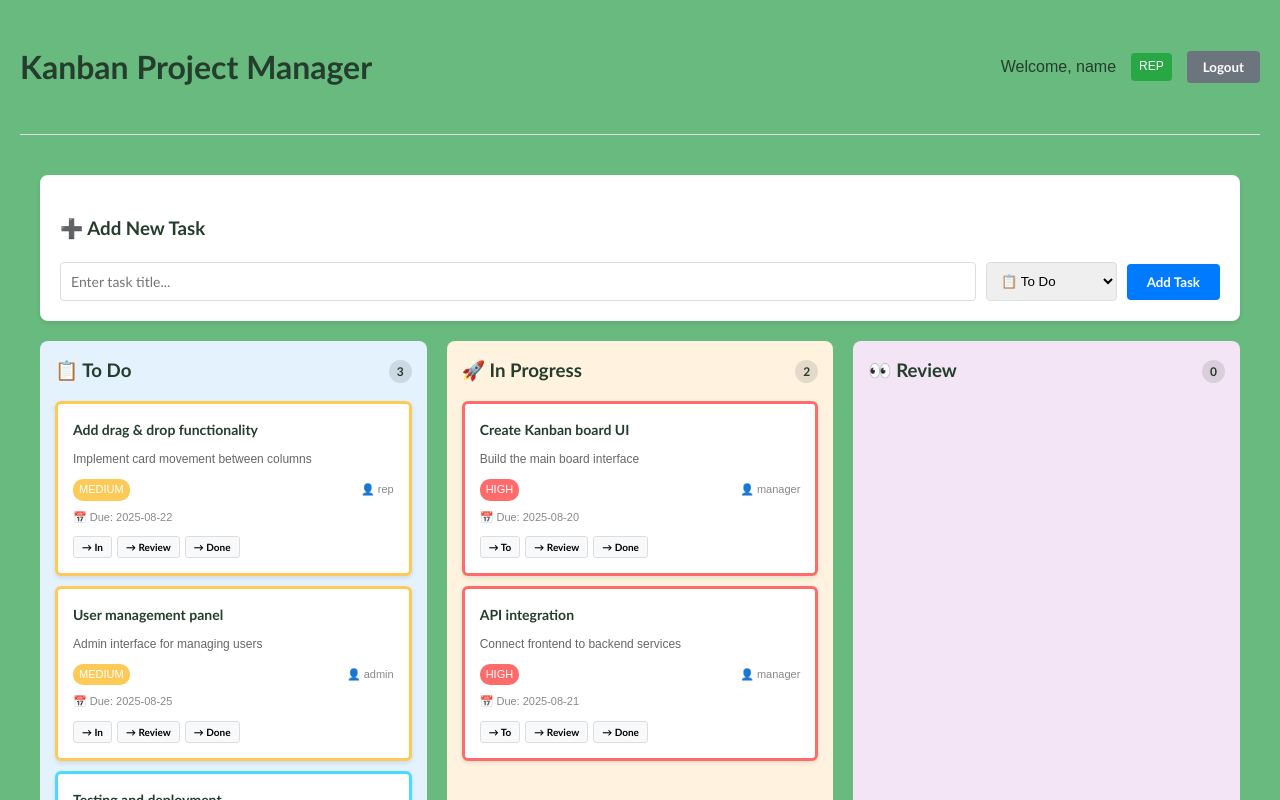
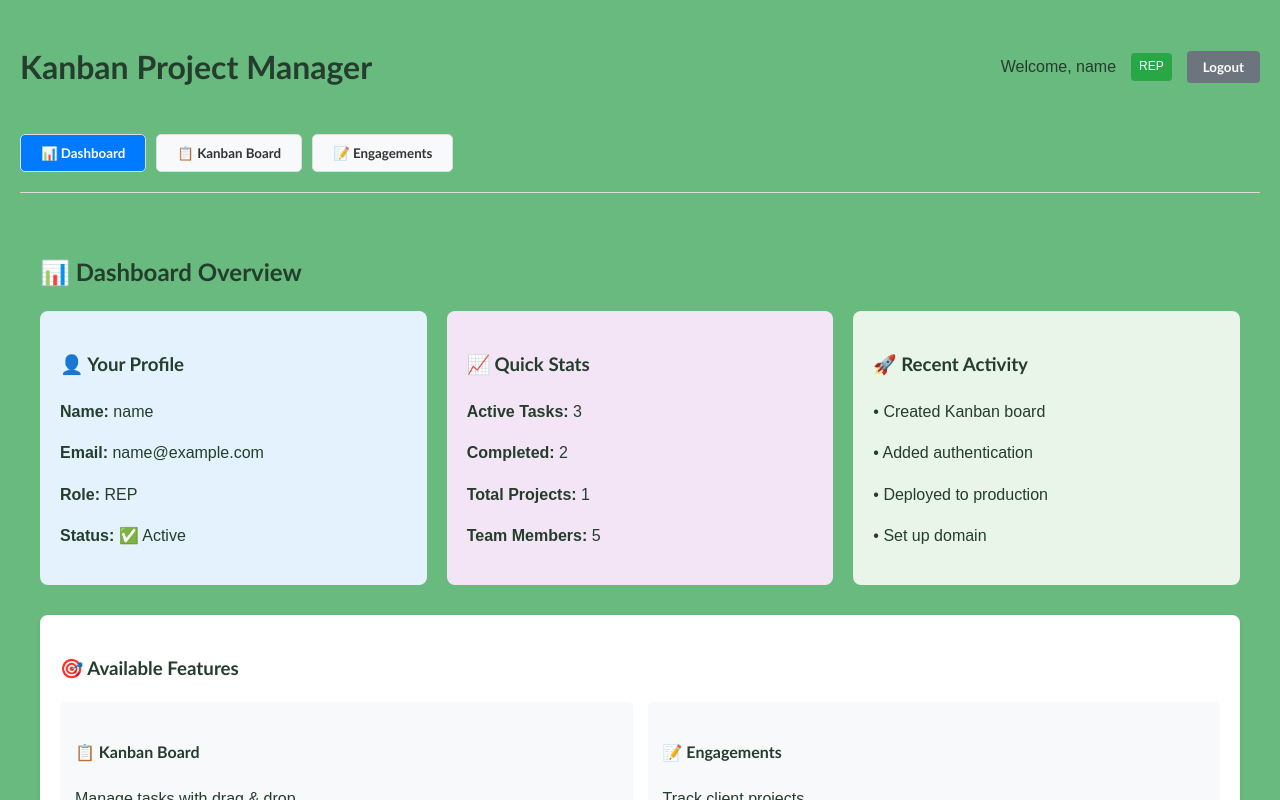
Before and after one commit to barnacle1028/Kanban-Project-Manager, a React (Vite) app: page / in a window 1280 px wide. Both pictures are taken after typing "name@example.com", "Sample123" into the empty fields and a click on the button "Sign In". Shown: the top 800 px of the page. Built offline with nearby package versions, Linux system fonts and the light colour scheme.

Commit message:
Add complete navigation, dashboard, and role-based views to Kanban application

```diff
--- a/src/App.tsx
+++ b/src/App.tsx
@@ -438,13 +438,203 @@ function App() {
             </button>
           </div>
         </div>
+
+        {/* Navigation */}
+        <NavigationMenu user={user} />
       </header>
 
       <main>
-        <KanbanBoard user={user} />
+        <AppContent user={user} />
       </main>
     </div>
   )
 }
 
+function NavigationMenu({ user }: { user: any }) {
+  const [activeView, setActiveView] = React.useState('dashboard')
+
+  const navItems = React.useMemo(() => {
+    const items = [
+      { id: 'dashboard', label: '📊 Dashboard', roles: ['REP', 'MANAGER', 'ADMIN'] },
+      { id: 'kanban', label: '📋 Kanban Board', roles: ['REP', 'MANAGER', 'ADMIN'] },
+      { id: 'engagements', label: '📝 Engagements', roles: ['REP', 'MANAGER', 'ADMIN'] },
+    ]
+
+    if (user.role === 'MANAGER' || user.role === 'ADMIN') {
+      items.push({ id: 'team', label: '👥 Team Management', roles: ['MANAGER', 'ADMIN'] })
+    }
+
+    if (user.role === 'ADMIN') {
+      items.push({ id: 'admin', label: '⚙️ Administration', roles: ['ADMIN'] })
+    }
+
+    return items.filter(item => item.roles.includes(user.role))
+  }, [user.role])
+
+  return (
+    <nav style={{ marginTop: '20px' }}>
+      <div style={{ display: 'flex', gap: '10px', flexWrap: 'wrap' }}>
+        {navItems.map(item => (
+          <button
+            key={item.id}
+            onClick={() => setActiveView(item.id)}
+            style={{
+              padding: '10px 20px',
+              backgroundColor: activeView === item.id ? '#007bff' : '#f8f9fa',
+              color: activeView === item.id ? 'white' : '#333',
+              border: '1px solid #ddd',
+              borderRadius: '5px',
+              cursor: 'pointer',
+              transition: 'all 0.2s'
+            }}
+          >
+            {item.label}
+          </button>
+        ))}
+      </div>
+      {/* Pass activeView to parent */}
+      <div style={{ display: 'none' }}>{window.currentView = activeView}</div>
+    </nav>
+  )
+}
+
+function AppContent({ user }: { user: any }) {
+  const [currentView, setCurrentView] = React.useState('dashboard')
+
+  // Listen for view changes from NavigationMenu
+  React.useEffect(() => {
+    const interval = setInterval(() => {
+      if (window.currentView && window.currentView !== currentView) {
+        setCurrentView(window.currentView)
+      }
+    }, 100)
+    return () => clearInterval(interval)
+  }, [currentView])
+
+  switch (currentView) {
+    case 'kanban':
+      return <KanbanBoard user={user} />
+
+    case 'engagements':
+      return <EngagementsView user={user} />
+
+    case 'team':
+      return <TeamManagement user={user} />
+
+    case 'admin':
+      return <AdminPanel user={user} />
+
+    default:
+      return <Dashboard user={user} />
+  }
+}
+
+function Dashboard({ user }: { user: any }) {
+  return (
+    <div style={{ padding: '20px' }}>
+      <h2>📊 Dashboard Overview</h2>
+
+      <div style={{
+        display: 'grid',
+        gridTemplateColumns: 'repeat(auto-fit, minmax(250px, 1fr))',
+        gap: '20px',
+        marginBottom: '30px'
+      }}>
+        <div style={{ backgroundColor: '#e3f2fd', padding: '20px', borderRadius: '8px' }}>
+          <h3>👤 Your Profile</h3>
+          <p><strong>Name:</strong> {user?.name || 'User'}</p>
+          <p><strong>Email:</strong> {user?.email}</p>
+          <p><strong>Role:</strong> {user?.role}</p>
+          <p><strong>Status:</strong> ✅ Active</p>
+        </div>
+
+        <div style={{ backgroundColor: '#f3e5f5', padding: '20px', borderRadius: '8px' }}>
+          <h3>📈 Quick Stats</h3>
+          <p><strong>Active Tasks:</strong> 3</p>
+          <p><strong>Completed:</strong> 2</p>
+          <p><strong>Total Projects:</strong> 1</p>
+          <p><strong>Team Members:</strong> 5</p>
+        </div>
+
+        <div style={{ backgroundColor: '#e8f5e8', padding: '20px', borderRadius: '8px' }}>
+          <h3>🚀 Recent Activity</h3>
+          <p>• Created Kanban board</p>
+          <p>• Added authentication</p>
+          <p>• Deployed to production</p>
+          <p>• Set up domain</p>
+        </div>
+      </div>
+
+      <div style={{ backgroundColor: 'white', padding: '20px', borderRadius: '8px', boxShadow: '0 2px 4px rgba(0,0,0,0.1)' }}>
+        <h3>🎯 Available Features</h3>
+        <div style={{ display: 'grid', gridTemplateColumns: 'repeat(auto-fit, minmax(200px, 1fr))', gap: '15px' }}>
+          <div style={{ padding: '15px', backgroundColor: '#f8f9fa', borderRadius: '5px' }}>
+            <h4>📋 Kanban Board</h4>
+            <p>Manage tasks with drag & drop</p>
+          </div>
+          <div style={{ padding: '15px', backgroundColor: '#f8f9fa', borderRadius: '5px' }}>
+            <h4>📝 Engagements</h4>
+            <p>Track client projects</p>
+          </div>
+          {(user.role === 'MANAGER' || user.role === 'ADMIN') && (
+            <div style={{ padding: '15px', backgroundColor: '#f8f9fa', borderRadius: '5px' }}>
+              <h4>👥 Team Management</h4>
+              <p>Manage team members</p>
+            </div>
+          )}
+          {user.role === 'ADMIN' && (
+            <div style={{ padding: '15px', backgroundColor: '#f8f9fa', borderRadius: '5px' }}>
+              <h4>⚙️ Administration</h4>
+              <p>System configuration</p>
+            </div>
+          )}
+        </div>
+      </div>
+    </div>
+  )
+}
+
+function EngagementsView({ user }: { user: any }) {
+  return (
+    <div style={{ padding: '20px' }}>
+      <h2>📝 Client Engagements</h2>
+      <div style={{ backgroundColor: 'white', padding: '20px', borderRadius: '8px' }}>
+        <p>Engagement management features coming soon...</p>
+        <p>This will include client projects, milestones, and deliverables tracking.</p>
+      </div>
+    </div>
+  )
+}
+
+function TeamManagement({ user }: { user: any }) {
+  return (
+    <div style={{ padding: '20px' }}>
+      <h2>👥 Team Management</h2>
+      <div style={{ backgroundColor: 'white', padding: '20px', borderRadius: '8px' }}>
+        <p>Team management features for {user.role} role.</p>
+        <p>Manage team members, assign roles, and track performance.</p>
+      </div>
+    </div>
+  )
+}
+
+function AdminPanel({ user }: { user: any }) {
+  return (
+    <div style={{ padding: '20px' }}>
+      <h2>⚙️ Administration Panel</h2>
+      <div style={{ backgroundColor: 'white', padding: '20px', borderRadius: '8px' }}>
+        <p>Administrative features for {user.role} role.</p>
+        <p>System configuration, user management, and security settings.</p>
+      </div>
+    </div>
+  )
+}
+
+// Add to window for communication between components
+declare global {
+  interface Window {
+    currentView: string
+  }
+}
+
 export default App
```
